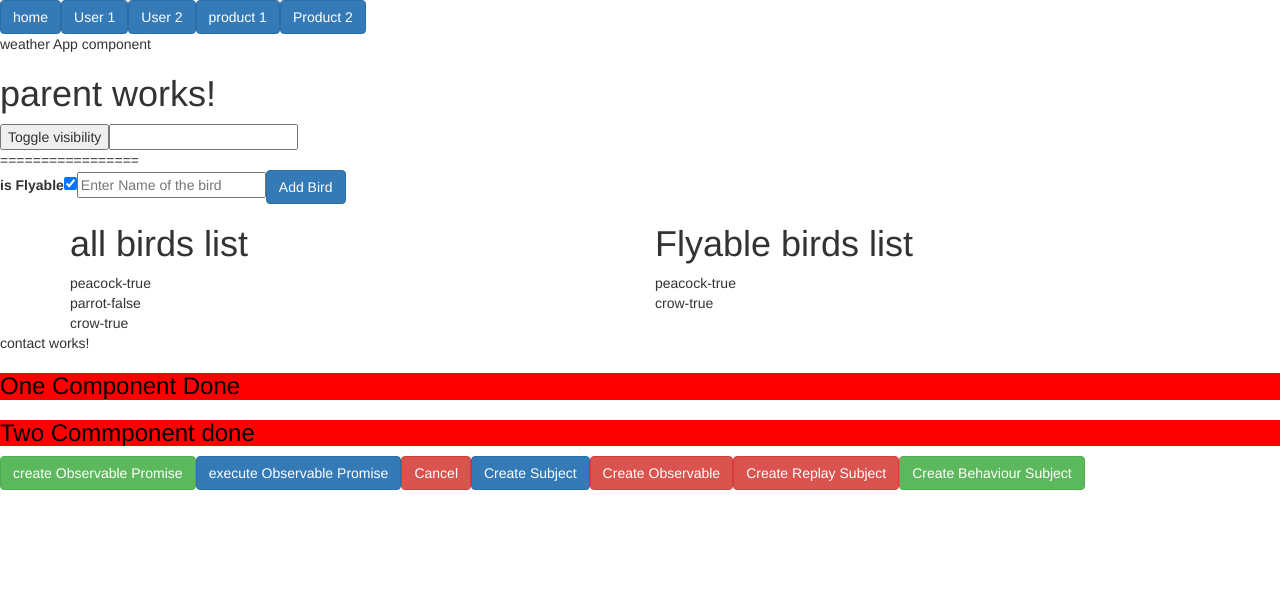
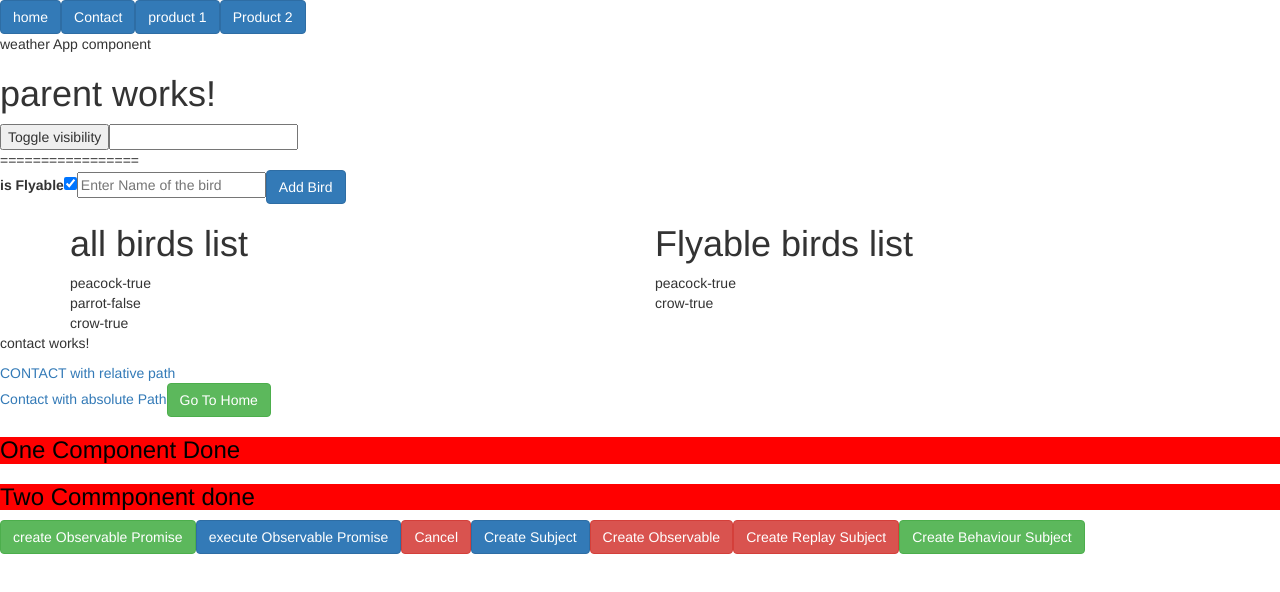
Before and after one commit to Rrrummadi2020/angular-udemy, an Angular app: page /contact in a window 1280 px wide. Shown: the top 592 px of the page. Built offline with nearby package versions, Linux system fonts and the light colour scheme; no server answers.

Commit message:
navigate  by Url absolute relative path

```diff
--- a/src/app/app-routing.module.ts
+++ b/src/app/app-routing.module.ts
@@ -13,7 +13,7 @@ const routes: Routes = [
     path: 'product',
     loadChildren: () => import('./productm/productm.module').then(m => m.ProductModule)
   },
-  { path: '**', redirectTo: '/home' }
+  // { path: '**', redirectTo: '/home' }// to see the error if we use relative path
 ];
 
 @NgModule({
--- a/src/app/contact/contact.component.html
+++ b/src/app/contact/contact.component.html
@@ -1 +1,4 @@
 <p>contact works!</p>
+<a routerLink="home">CONTACT with relative path</a><br>
+<a routerLink="/home">Contact with absolute Path</a>
+<button class="btn btn-success" (click)="goToHome()">Go To Home</button>
--- a/src/app/contact/contact.component.ts
+++ b/src/app/contact/contact.component.ts
@@ -1,4 +1,5 @@
 import { Component } from '@angular/core';
+import { Router } from '@angular/router';
 
 @Component({
   selector: 'app-contact',
@@ -6,5 +7,11 @@ import { Component } from '@angular/core';
   styleUrls: ['./contact.component.css']
 })
 export class ContactComponent {
+  constructor(private router: Router) {
 
+  }
+  goToHome() {
+    // this.router.navigate(['/home']);
+    this.router.navigateByUrl('/home');
+  }
 }
--- a/src/app/header/header.component.html
+++ b/src/app/header/header.component.html
@@ -1,7 +1,6 @@
 <nav>
   <button class="btn btn-primary" routerLink="/home">home</button>
-  <button class="btn btn-primary" routerLink="/user/one">User 1</button>
-  <button class="btn btn-primary" routerLink="/user/two">User 2</button>
+  <button class="btn btn-primary" routerLink="/contact">Contact</button>
   <button class="btn btn-primary" routerLink="/product/one">product 1</button>
   <button class="btn btn-primary" routerLink="/product/two">Product 2</button>
 
```
